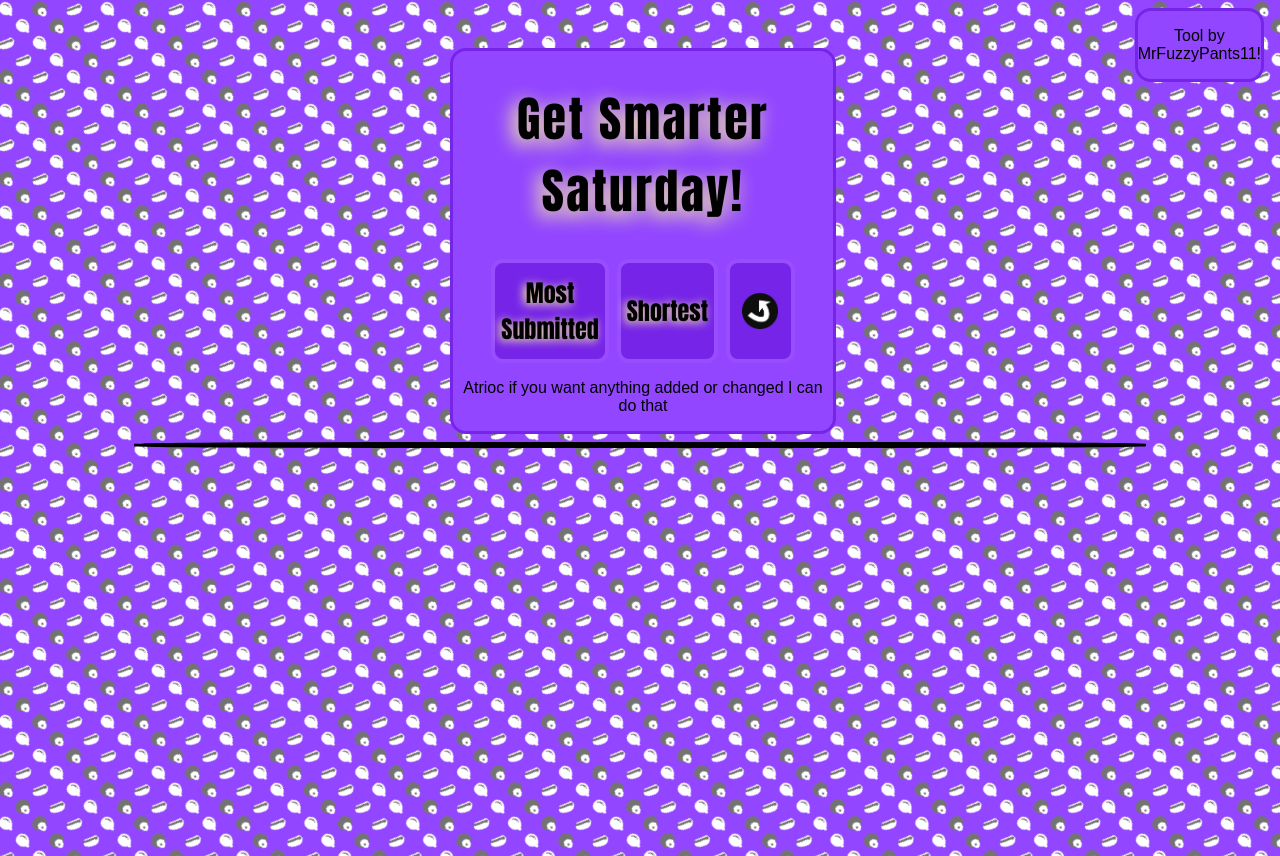
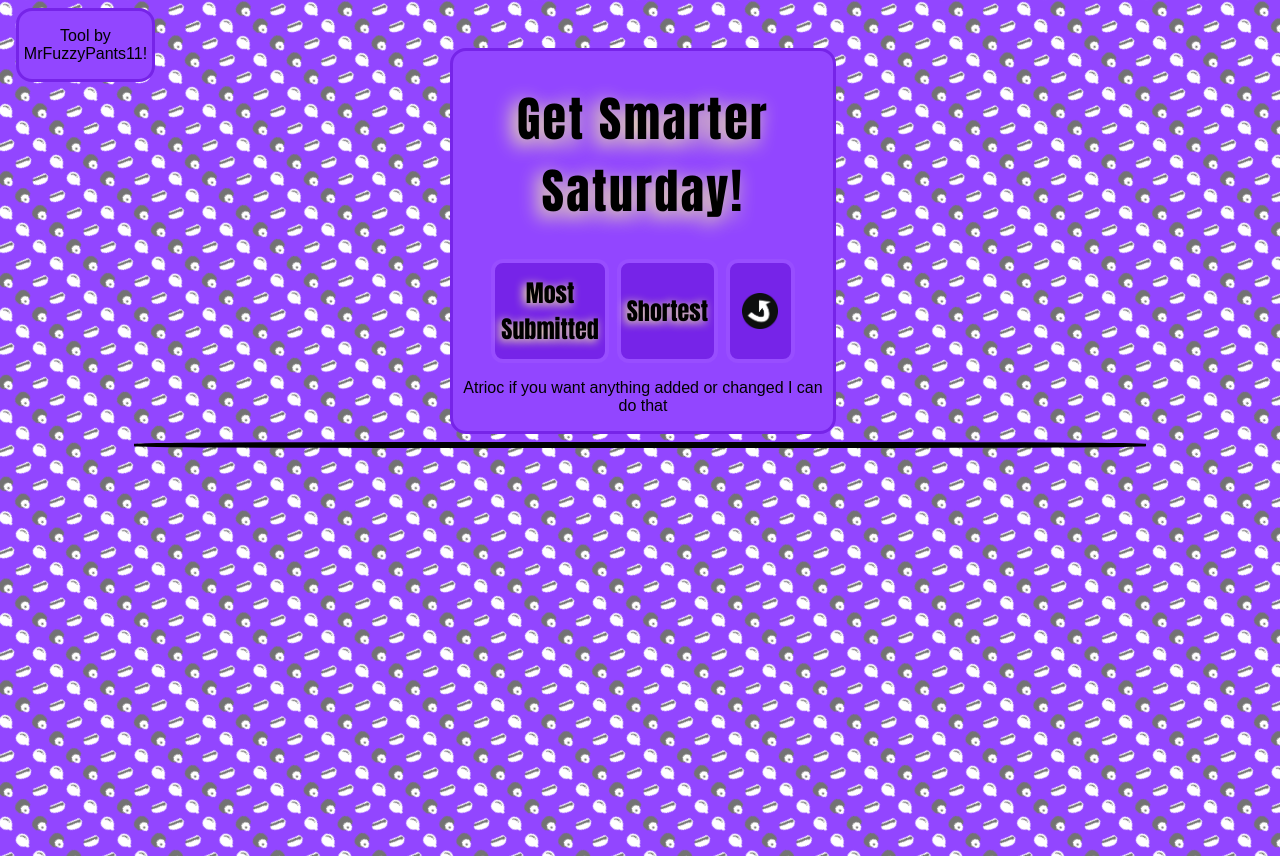
Before and after one commit to nandrychuk/nandrychuk.github.io, a plain HTML site: page index.html in a window 1280 px wide. Drawn offline with Linux system fonts and the light colour scheme.

Commit message:
Moving self-credit.

```diff
--- a/Styling/main.css
+++ b/Styling/main.css
@@ -39,12 +39,14 @@ body {
 .self-credit{
   position:absolute;
   top: 0;
-  right: 0;
+  left: 0;
   background-color:var(--purple-light);
   border-radius:1em;
   border:0.2em solid var(--purple-dark);
-  margin-right: 0.5em;
+  margin-left: 0.5em;
   margin-top:-2.5em;
+  padding-left:0.3em;
+  padding-right:0.3em;
 }
 .title-backing{
   display:flex;
```
